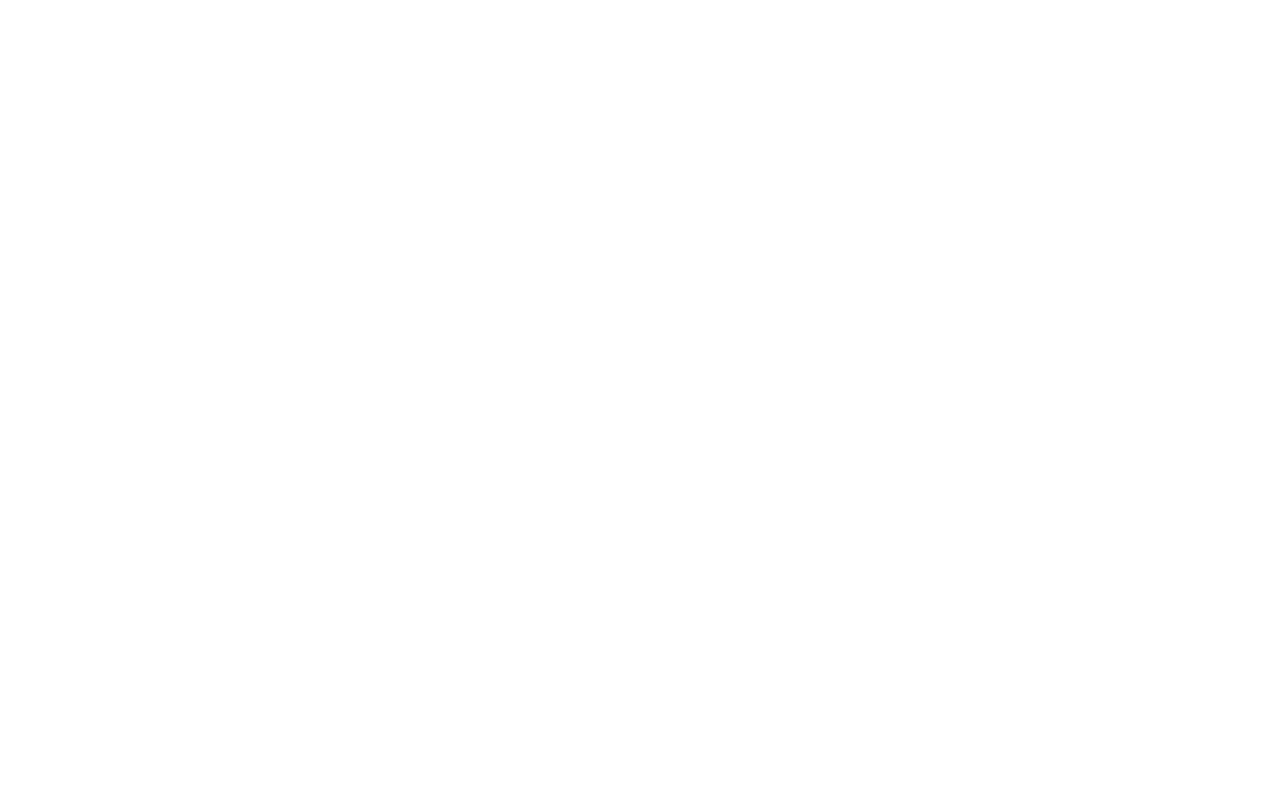
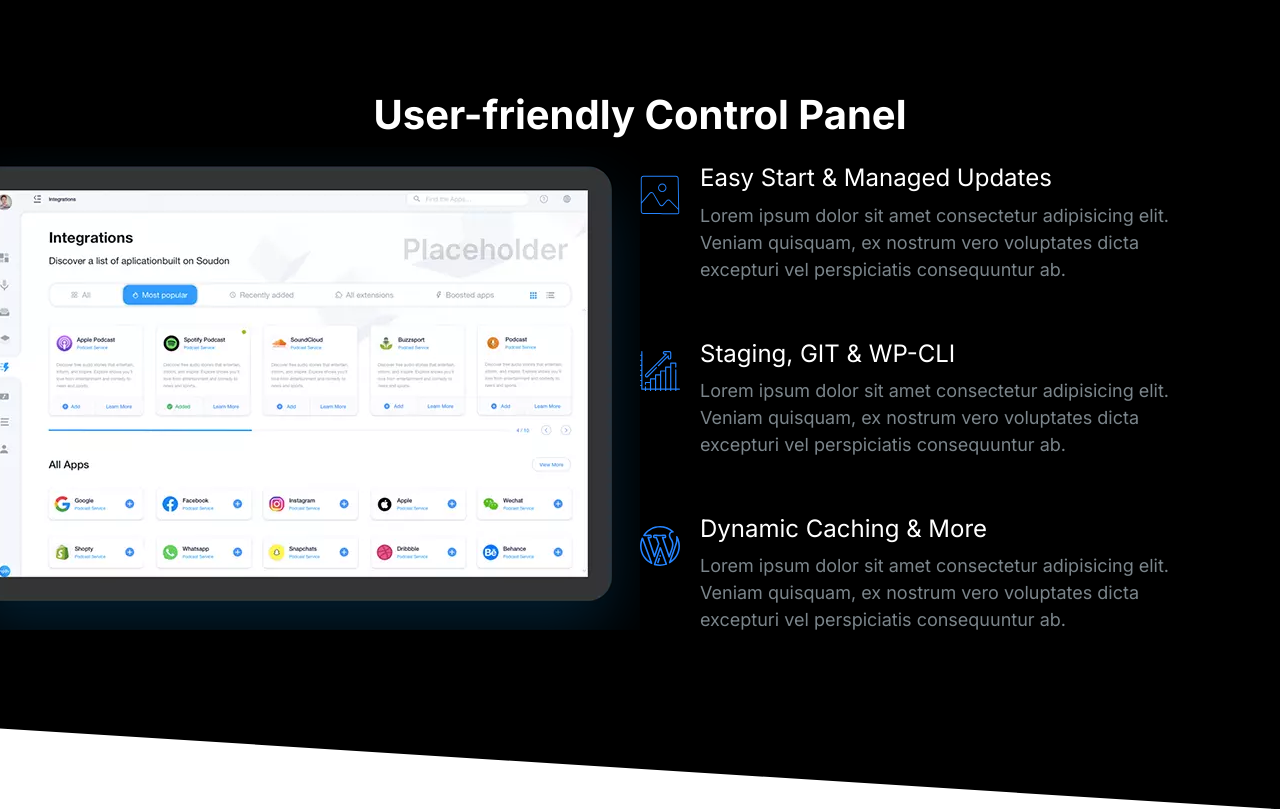
Before and after one commit to at-haa/moshify, a plain HTML site: page index.html in a window 1280 px wide. Drawn offline with Linux system fonts and the light colour scheme.

Commit message:
Build the showcase block component.

```diff
--- a/css/styles.css
+++ b/css/styles.css
@@ -16,6 +16,11 @@
 }
 
 /* Typography */
+::selection{
+  background: var(--color-primary);
+  color: white ;
+}
+
 html {
   /* 62.5% of 16px = 10px */
   font-size: 62.5%;
@@ -46,6 +51,7 @@ h2 {
 
 h3 {
   font-size: 3rem;
+  font-weight: 500;
 }
 
 p {
@@ -134,7 +140,6 @@ a {
 
 /* Lists */
 .list {
-  color: var(--color-headings);
   list-style: none;
   padding-left: 0;
 }
@@ -147,6 +152,7 @@ a {
 .list--tick {
   list-style-image: url(../images/tick.svg);
   padding-left: 3rem;
+  color: var(--color-headings);
 }
 
 .list--tick .list__item {
@@ -413,6 +419,7 @@ a {
 /* Media */
 .media {
   display: flex;
+  margin-bottom: 4rem;
 }
 
 .media__title {
@@ -621,7 +628,9 @@ a {
   color: #7b858b;
 }
 
-.block--dark .block__heading {
+.block--dark h1,
+.block--dark h2,
+.block--dark h3 {
   color: #fff;
 }
 
@@ -784,3 +793,23 @@ a {
     order: 2;
   }
 }
+
+/* Showcase Block */
+.block-showcase__image > img {
+  width: 100%;
+}
+
+@media screen and (min-width: 768px) {
+  .block-showcase .grid {
+    grid-template-columns: 50% 50%;
+  }
+
+  .block-showcase__image {
+    justify-self: end;
+  }
+
+  .block-showcase__image > img {
+    width: auto;
+    max-width: 700px;
+  }
+}
--- a/index.html
+++ b/index.html
@@ -15,6 +15,78 @@
     <link rel="stylesheet" href="css/styles.css" />
   </head>
   <body>
+    <section class="block block--dark block--skewed-right block-showcase">
+      <header class="block__header">
+        <h2>User-friendly Control Panel</h2>
+      </header>
+      <div class="container grid grid--1x2">
+        <picture class="block-showcase__image">
+          <source
+            type="image/webp"
+            srcset="images/ipad.webp 1x, images/ipad@2x.webp 2x"
+          />
+          <source
+            type="image/png"
+            srcset="images/ipad.png 1x, images/ipad@2x.png 2x"
+          />
+          <img src="images/ipad.png" alt="" />
+        </picture>
+        <ul class="list">
+          <li>
+            <div class="media">
+              <div class="media__image">
+                <svg class="icon icon--primary">
+                  <use xlink:href="images/sprite.svg#snap"></use>
+                </svg>
+              </div>
+              <div class="media__body">
+                <h3 class="media__title">Easy Start & Managed Updates</h3>
+                <p>
+                  Lorem ipsum dolor sit amet consectetur adipisicing elit.
+                  Veniam quisquam, ex nostrum vero voluptates dicta excepturi
+                  vel perspiciatis consequuntur ab.
+                </p>
+              </div>
+            </div>
+          </li>
+          <li>
+            <div class="media">
+              <div class="media__image">
+                <svg class="icon icon--primary">
+                  <use xlink:href="images/sprite.svg#growth"></use>
+                </svg>
+              </div>
+              <div class="media__body">
+                <h3 class="media__title">Staging, GIT & WP-CLI</h3>
+                <p>
+                  Lorem ipsum dolor sit amet consectetur adipisicing elit.
+                  Veniam quisquam, ex nostrum vero voluptates dicta excepturi
+                  vel perspiciatis consequuntur ab.
+                </p>
+              </div>
+            </div>
+          </li>
+          <li>
+            <div class="media">
+              <div class="media__image">
+                <svg class="icon icon--primary">
+                  <use xlink:href="images/sprite.svg#wordpress"></use>
+                </svg>
+              </div>
+              <div class="media__body">
+                <h3 class="media__title">Dynamic Caching & More</h3>
+                <p>
+                  Lorem ipsum dolor sit amet consectetur adipisicing elit.
+                  Veniam quisquam, ex nostrum vero voluptates dicta excepturi
+                  vel perspiciatis consequuntur ab.
+                </p>
+              </div>
+            </div>
+          </li>
+        </ul>
+      </div>
+    </section>
+
     <script src="js/main.js"></script>
   </body>
 </html>
```
Also changed, not shown: components/block-showcase.html (added, +71 -0 lines), images/ipad.png (added), images/ipad.webp (added), images/ipad@2x.png (added), images/ipad@2x.webp (added).
